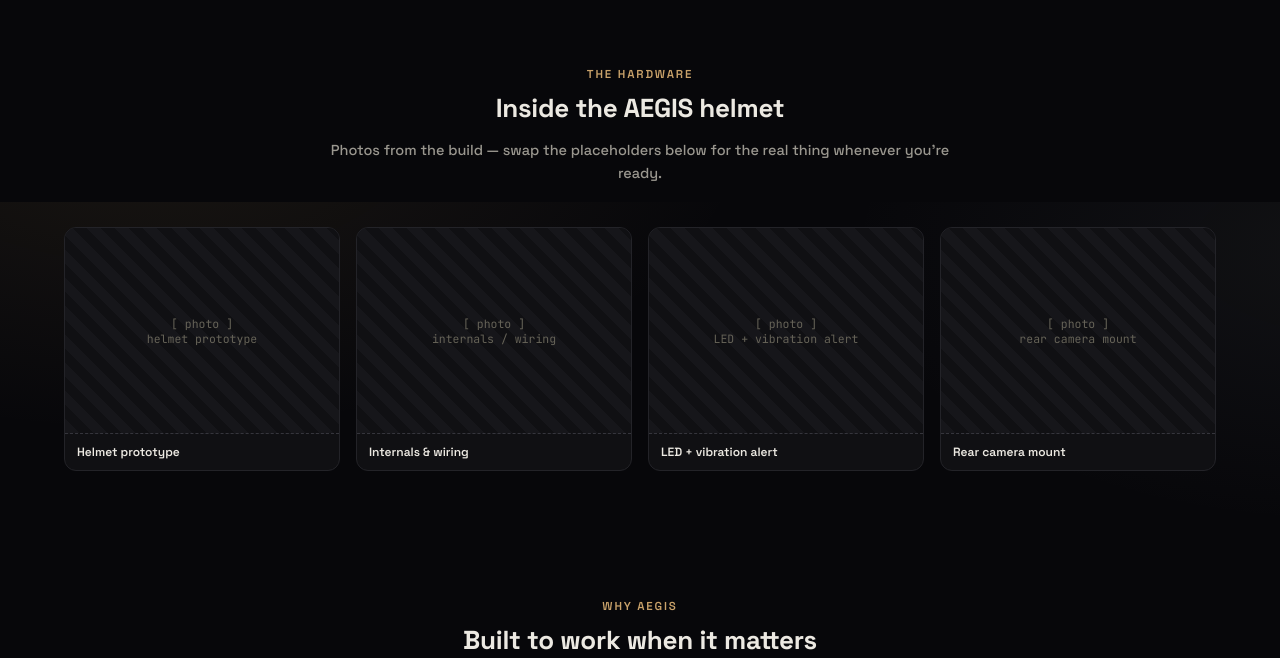
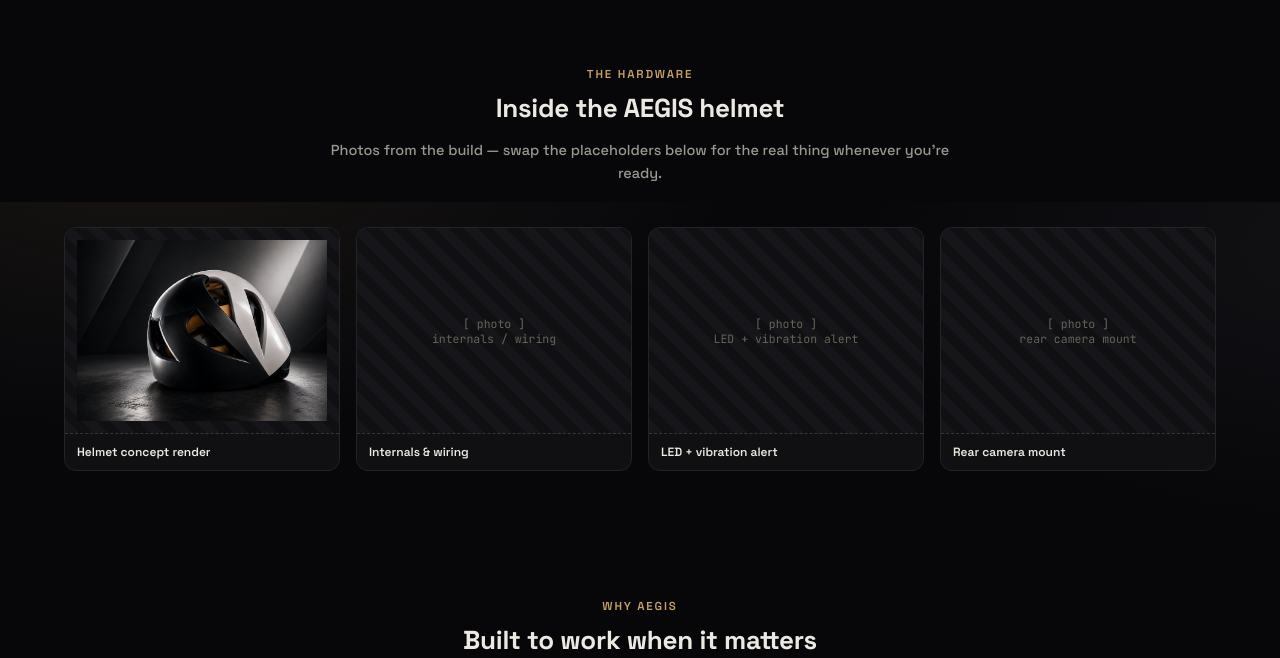
Before and after one commit to VidurWarikoo/aegis-blindspot_detection_helmet, a Flask app: page / in a window 1280 px wide. Shown: the part 1398-2056 px from the top of the page. Run offline with Flask 3, Linux system fonts and the light colour scheme.

Commit message:
Add helmet concept render to home page

```diff
--- a/templates/home.html
+++ b/templates/home.html
@@ -416,8 +416,8 @@
     <p class="section-sub">Photos from the build — swap the placeholders below for the real thing whenever you're ready.</p>
     <div class="photo-grid">
       <div class="photo-card">
-        <div class="photo-frame">[ photo ]<br>helmet prototype</div>
-        <div class="photo-caption">Helmet prototype</div>
+        <div class="photo-frame"><img src="/static/helmet-render.jpg" alt="AEGIS helmet concept render"></div>
+        <div class="photo-caption">Helmet concept render</div>
       </div>
       <div class="photo-card">
         <div class="photo-frame">[ photo ]<br>internals / wiring</div>
```
Also changed, not shown: static/helmet-render.jpg (added).
